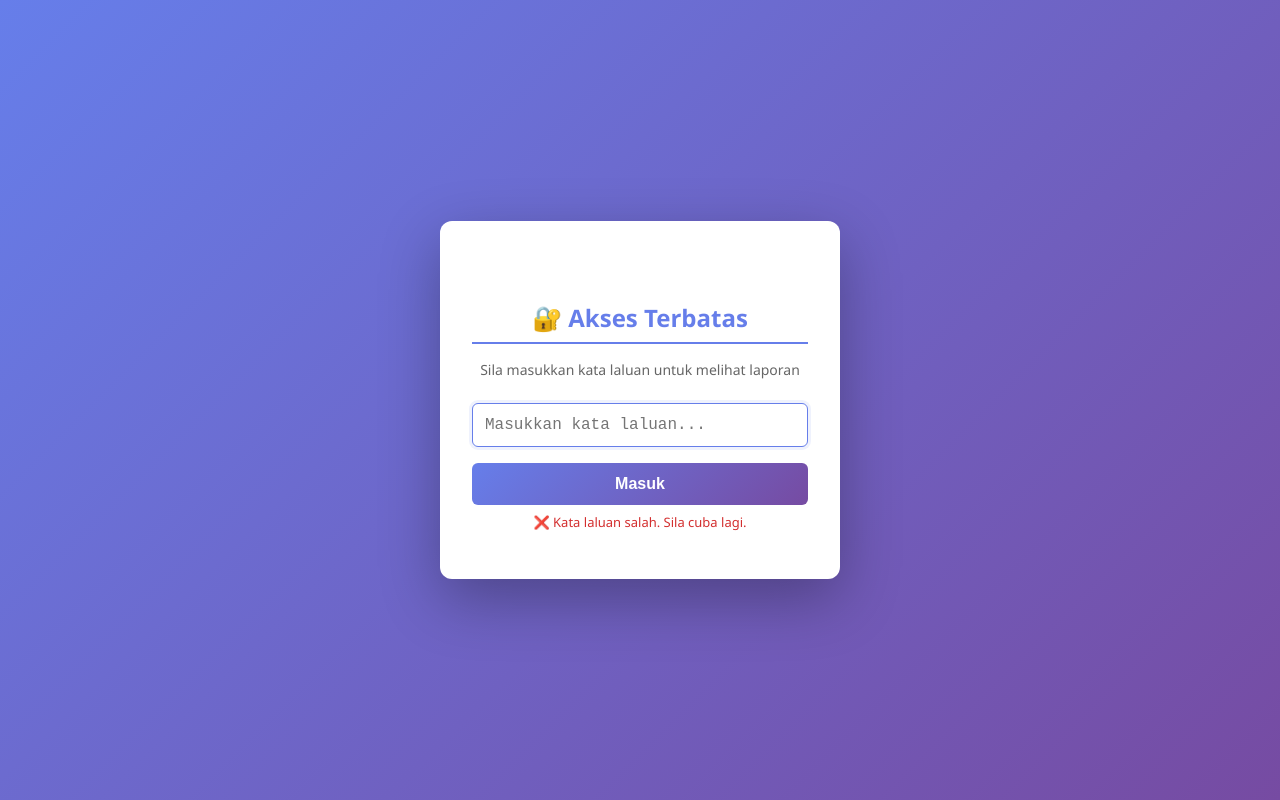
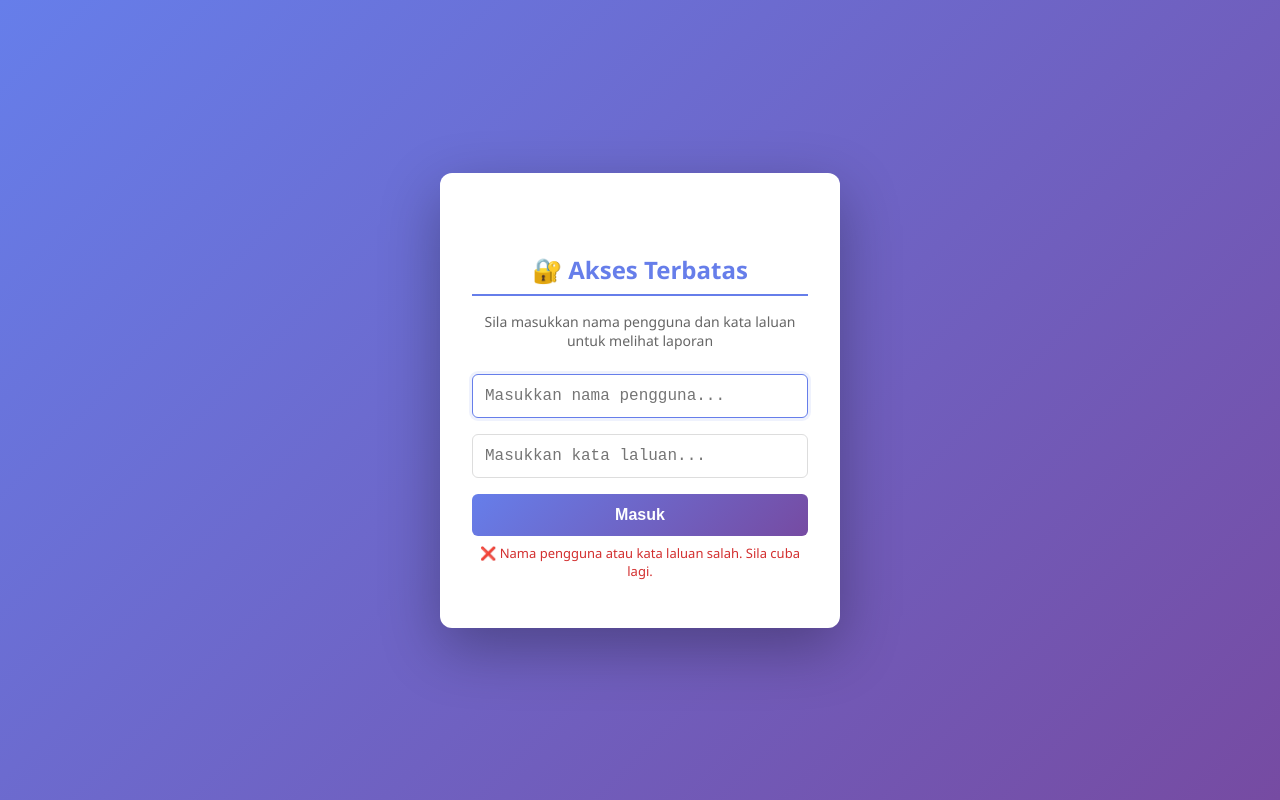
Before and after one commit to alpianali-ipsah/mpu3312-marking, a plain HTML site: page index.html in a window 1280 px wide. Both pictures are taken after a click on the button "Masuk". Drawn offline with Linux system fonts and the light colour scheme.

Commit message:
Add files via upload

```diff
--- a/index.html
+++ b/index.html
@@ -297,16 +297,24 @@
     <div class="password-container show" id="passwordContainer">
         <div class="password-box">
             <h2>🔐 Akses Terbatas</h2>
-            <p>Sila masukkan kata laluan untuk melihat laporan</p>
+            <p>Sila masukkan nama pengguna dan kata laluan untuk melihat laporan</p>
+            <input
+                type="text"
+                id="usernameInput"
+                placeholder="Masukkan nama pengguna..."
+                onkeypress="handleKeyPress(event)"
+                autocomplete="username"
+            >
             <input
                 type="password"
                 id="passwordInput"
                 placeholder="Masukkan kata laluan..."
                 onkeypress="handleKeyPress(event)"
+                autocomplete="current-password"
             >
             <button onclick="checkPassword()">Masuk</button>
             <div class="error-message" id="errorMessage">
-                ❌ Kata laluan salah. Sila cuba lagi.
+                ❌ Nama pengguna atau kata laluan salah. Sila cuba lagi.
             </div>
         </div>
     </div>
@@ -557,22 +565,24 @@
     </div>
 
     <script>
-        // UBAH PASSWORD DI SINI
+        // UBAH CREDENTIALS DI SINI
+        const CORRECT_USERNAME = "jpim";
         const CORRECT_PASSWORD = "mpu3312";
 
         function checkPassword() {
-            const input = document.getElementById('passwordInput').value;
+            const usernameInput = document.getElementById('usernameInput').value;
+            const passwordInput = document.getElementById('passwordInput').value;
             const errorMsg = document.getElementById('errorMessage');
 
-            if (input === CORRECT_PASSWORD) {
-                // Password betul - simpan session dan tampilkan laporan
+            if (usernameInput === CORRECT_USERNAME && passwordInput === CORRECT_PASSWORD) {
+                // Credentials betul - simpan session dan tampilkan laporan
                 sessionStorage.setItem('authenticated', 'true');
                 showReport();
             } else {
-                // Password salah - tampilkan error
+                // Credentials salah - tampilkan error
                 errorMsg.classList.add('show');
                 document.getElementById('passwordInput').value = '';
-                document.getElementById('passwordInput').focus();
+                document.getElementById('usernameInput').focus();
             }
         }
 
@@ -594,7 +604,8 @@
             document.getElementById('reportContainer').style.display = 'none';
             document.getElementById('logoutBtn').style.display = 'none';
             document.getElementById('passwordInput').value = '';
-            document.getElementById('passwordInput').focus();
+            document.getElementById('usernameInput').value = '';
+            document.getElementById('usernameInput').focus();
         }
 
         // Check jika sudah login sebelumnya
@@ -602,7 +613,7 @@
             if (sessionStorage.getItem('authenticated') === 'true') {
                 showReport();
             } else {
-                document.getElementById('passwordInput').focus();
+                document.getElementById('usernameInput').focus();
             }
         });
     </script>
```
